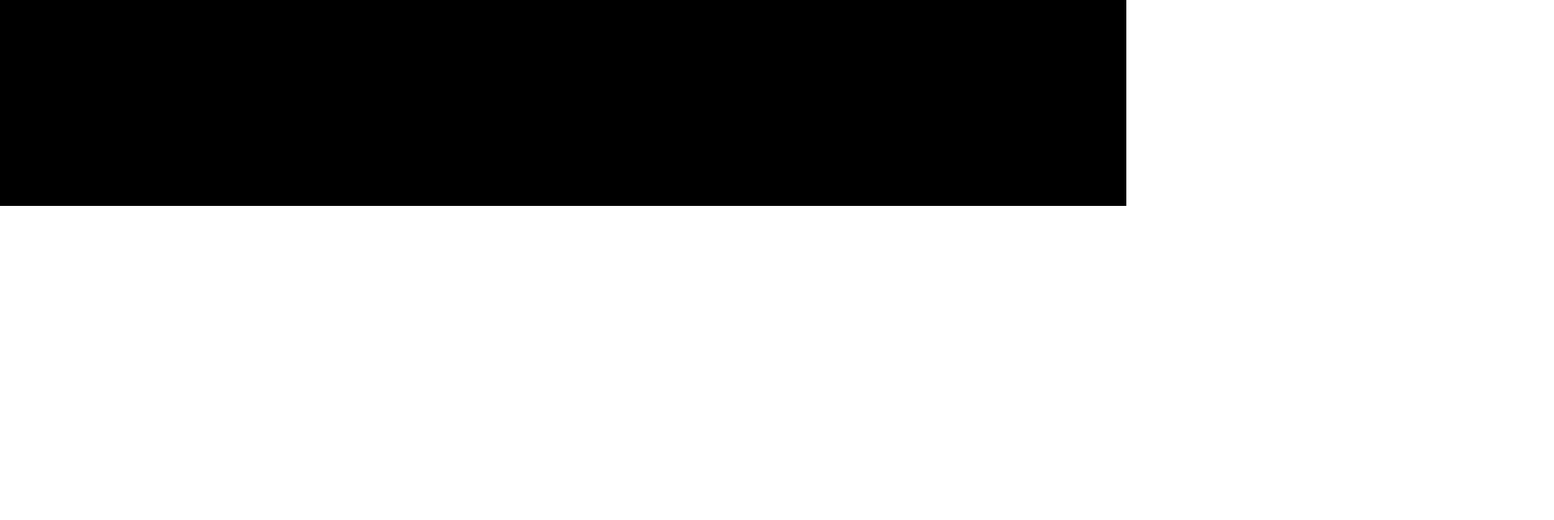
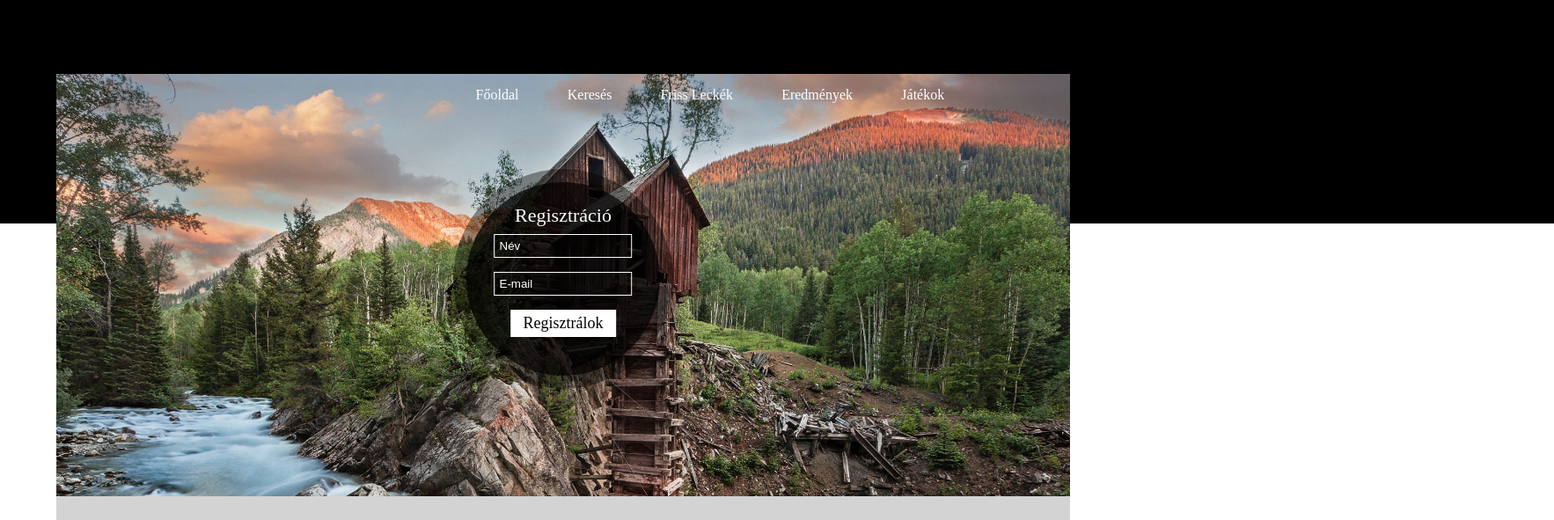
Before and after one commit to gulgulhun/szamalk, a plain HTML site: page index.html in a window 1280 px wide. Shown: the part 96-687 px from the top of the page at 88% size, 1766 px wide, since content can reach past the window. Drawn offline with Linux system fonts and the light colour scheme.

Commit message:
PROJECT regisztrációs lap

```diff
--- a/index.html
+++ b/index.html
@@ -21,15 +21,43 @@
 <body>
   <div id="Hatter">
     <div class="felso">
-	  SZÁMALK-SZALÉZI
-	  <br>Szakközépiskola
-	</div>
-	<div class="also">
+	  <img class="top_img" src="img/szamalk_logo_white.gif" alt="bal felső sarok kép">
+      SZÁMALK-SZALÉZI
+      <br>Szakközépiskola
+    </div>
+    <div class="also">
 
-	</div>
+    </div>
   </div>
   <div id="befoglalo">
-
+    <div class="main_bacground">
+      <div class="menu_bar">
+	    <div class="menu">Játékok</div>
+		<div class="menu">Eredmények</div>
+		<div class="menu">Friss Leckék</div>
+		<div class="menu">Keresés</div>
+		<div class="menu">Főoldal</div>
+      </div>
+      <div class="main">
+	    <div class="circles">
+	      <div class="outer_circle"></div>
+		  <div class="inner_circle"></div>
+		</div>
+		<div class="reg">
+		  Regisztráció
+		  <form>
+            <input type="text" name="name" value="Név" size="16">
+            <br><input type="text" name="e-mail" value="E-mail" size="16">
+          </form>
+		  <div class="reg_button">Regisztrálok</div>
+		</div>
+      </div>
+    </div>
+	<div class="bottom">
+	  <img class="bt_img" src="img/szamalk_logo.gif" alt="Jobb alsó sarok kép">
+	  <h2>Az oldalról</h2>
+	  <p>Mauris at placerat massa. Cras rutrum augue semper, eleifend eros ac, congue lectus. Sed sit amet quam varius, dapibus ex id, pellentesque augue. Vestibulum suscipit pretium vestibulum. Nullam facilisis sit amet nulla id suscipit. Donec orci tellus, accumsan non vulputate id, venenatis eu neque. Donec erat ipsum, laoreet volutpat ornare sed, accumsan ac elit. Sed molestie odio quis eros porta convallis. Etiam ex justo, aliquet at arcu in, euismod porttitor justo. Proin pulvinar dictum sapien, vitae volutpat lacus. Proin eget pellentesque ex. Sed molestie tempus quam eu auctor.</p>
+	</div>
   </div>
 </body>
 
--- a/styles/main.css
+++ b/styles/main.css
@@ -1,22 +1,133 @@
-body{
+body, html {
   margin: 0;
+  height: 100%;
 }
-.felso{
+.felso {
+  width: 100%;
   background-color: black;
   color: white;
-  height: 300px;
+  height: 320px;
   padding-top: 30px;
-  padding-left: 40%;
+  padding-left: 38%;
   font-size: 24px;
+  float: left;
 }
 
-.also{
+.top_img {
+  float: left;
+  width: 50px;
+  margin-right: 50px;
+}
+
+.also {
   background-color: white;
 }
 
 
-#befoglalo{
+
+#befoglalo {
+  clear: both;
   position: absolute;
   background-color: lightgrey;
-  margin: 150px auto 0 auto;
+  width: 90%;
+  height: 100%;
+  min-height: 600px;
+  margin: 180px 5% 0 5%;
+  padding-bottom: 30px;
 }
+
+.main_bacground {
+  color: white;
+  background-image: url("../img/ViragKepek_0040.jpg");
+  background-size: cover;
+  height: 60%;
+}
+
+.menu_bar {
+  margin: 0 10% 0 10%;
+}
+
+.menu {
+  float: right;
+  padding: 15px 3% 15px 3%;
+  cursor: pointer;
+
+}
+.menu:hover {
+  background-color: darkgrey;
+  opacity: 0.75;
+}
+
+.main {
+  clear: both;
+  padding: 60px;
+}
+
+.circles {
+  position: absolute;
+  left: 50%;
+  transform: translate(-50%, 0);
+}
+
+.outer_circle {
+  float: left;
+  background-color: black;
+  width: 250px;
+  height: 250px;
+  border-radius: 100%;
+  opacity: 0.4;
+}
+
+.inner_circle {
+  background-color: black;
+  margin: 15px;
+  width: 220px;
+  height: 220px;
+  border-radius: 100%;
+  opacity: 0.7;
+}
+
+.reg {
+  width: 30%;
+  position: absolute;
+  left: 50%;
+  transform: translate(-50%, 0);
+  padding: 20px;
+  text-align: center;
+  font-size: 22px;
+  margin-top: 20px;
+}
+.reg input {
+  margin: 8px;
+  background-color: transparent;
+  color: white;
+  padding: 5px;
+  border: 1px solid white;
+}
+
+.reg_button {
+  width: 100px;
+  margin: 8px auto 0 auto;
+  background-color: white;
+  color: black;
+  padding: 5px 10px 5px 10px;
+  cursor: pointer;
+  font-size: 18px;
+}
+.reg_button :hover { opacity: 0.75; }
+.reg_button :active { opacity: 0.5; }
+
+
+.bottom {
+  clear: both;
+  position: absolute;
+  background-color: white;
+  margin: 30px 0 30px 0;
+  padding: 40px;
+  padding-top: 30px;
+}
+
+.bt_img {
+  float: right;
+  width: 200px;
+}
```
Also changed, not shown: img/ViragKepek_0040.jpg (added), img/szamalk_logo.gif (added), img/szamalk_logo_white.gif (added), 1 other file.
